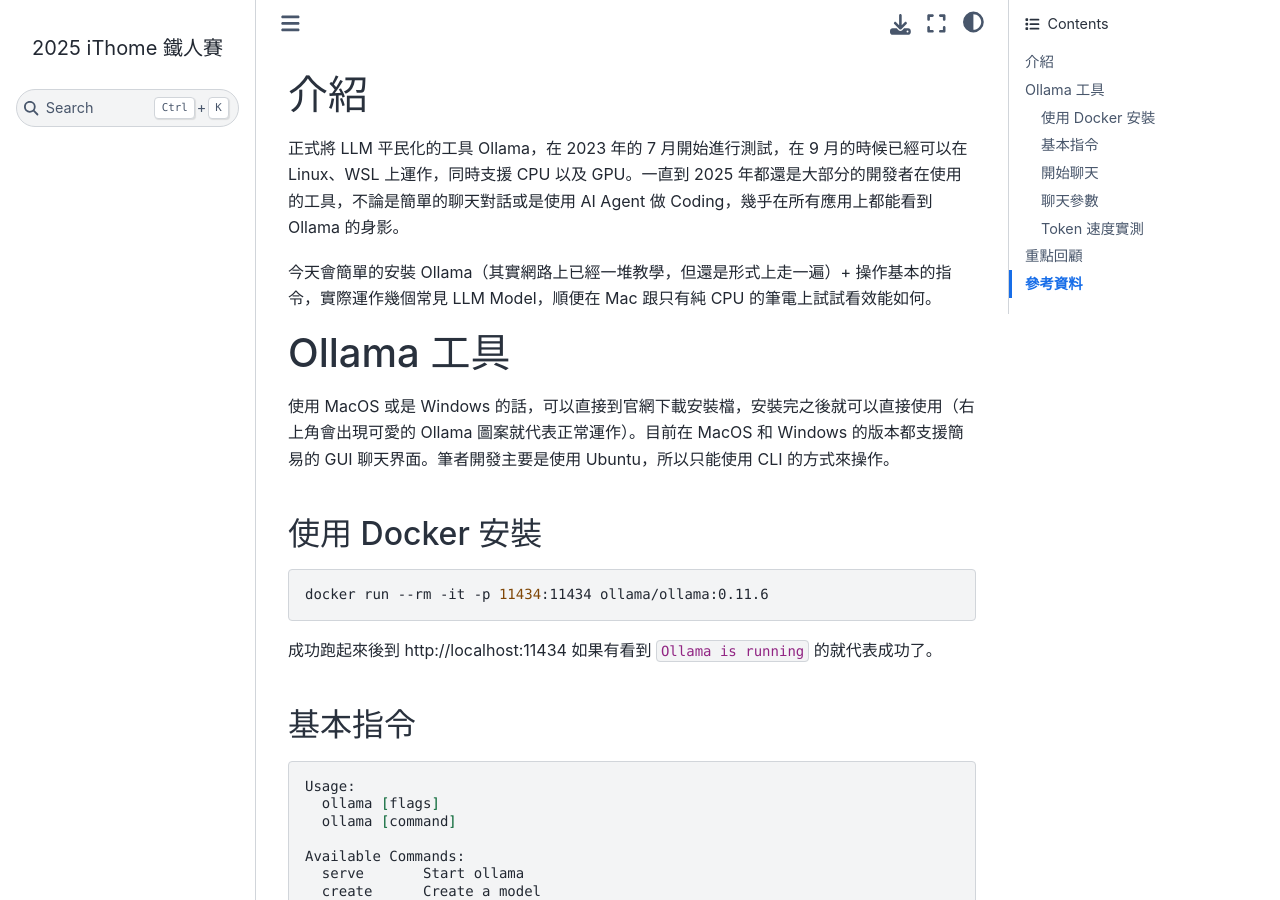
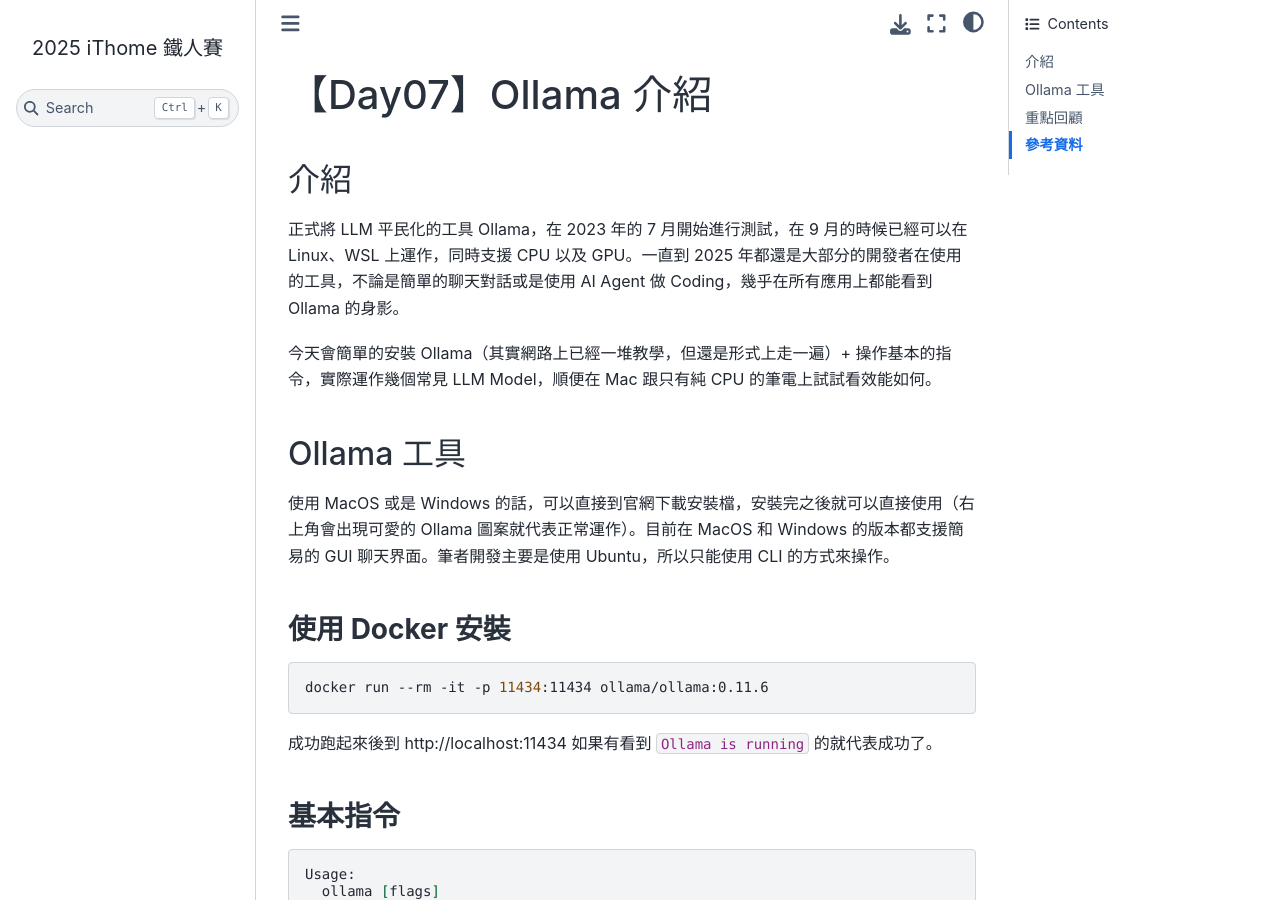
Before and after one commit to hsiangjenli/2025-it-help-ironman, a Sphinx documentation site: the page built from source/challenges/day-07.md, in a window 1280 px wide and 900 px high. Built offline with Sphinx 7.4.7 and the Sphinx Book theme 1.1.4, drawn with Linux system fonts in a browser that asks for light colours; pages that are not in the unit, such as notebooks, are missing from menus.

Commit message:
feat: update day-07.md to improve structure with consistent heading levels and enhance readability

````diff
--- a/source/challenges/day-07.md
+++ b/source/challenges/day-07.md
@@ -1,4 +1,6 @@
-# 介紹
+# 【Day07】Ollama 介紹
+
+## 介紹
 
 <!-- ![20250905224555](https://raw.githubusercontent.com/hsiangjenli/pic-bed/main/images/20250905224555.png) -->
 
@@ -6,13 +8,13 @@
 
 今天會簡單的安裝 Ollama（其實網路上已經一堆教學，但還是形式上走一遍）+ 操作基本的指令，實際運作幾個常見 LLM Model，順便在 Mac 跟只有純 CPU 的筆電上試試看效能如何。
 
-# Ollama 工具
+## Ollama 工具
 
 <!-- ![](https://raw.githubusercontent.com/hsiangjenli/pic-bed/main/images/20250905223721.png) -->
 
 使用 MacOS 或是 Windows 的話，可以直接到官網下載安裝檔，安裝完之後就可以直接使用（右上角會出現可愛的 Ollama 圖案就代表正常運作）。目前在 MacOS 和 Windows 的版本都支援簡易的 GUI 聊天界面。筆者開發主要是使用 Ubuntu，所以只能使用 CLI 的方式來操作。
 
-## 使用 Docker 安裝
+### 使用 Docker 安裝
 
 ```shell
 docker run --rm -it -p 11434:11434 ollama/ollama:0.11.6
@@ -21,7 +23,7 @@
 成功跑起來後到 http://localhost:11434 如果有看到 `Ollama is running` 的就代表成功了。
 
 
-## 基本指令
+### 基本指令
 
 ```shell
 Usage:
@@ -56,9 +58,9 @@
 - `list`：列出所有可用的模型
 - `rm`：刪除模型
 
-## 開始聊天
+### 開始聊天
 
-### 使用 ollama run 運行模型
+#### 使用 ollama run 運行模型
 
 ```shell
 ollama run llama3.2:3b
@@ -66,13 +68,13 @@
 How can I assist you today?
 ```
 
-### 使用 `/bye` 結束對話
+#### 使用 `/bye` 結束對話
 
 ```
 >>> /bye
 ```
 
-## 聊天參數
+### 聊天參數
 
 ```shell
 Usage:
@@ -93,13 +95,13 @@
       OLLAMA_NOHISTORY           Do not preserve readline history
 ```
 
-## Token 速度實測
+### Token 速度實測
 
 - load duration： 模型載入時間
 - prompt eval rate： 輸入 prompt 的 token 速度
 - eval rate： 模型回應的 token 速度
 
-### 模型輸出速度
+#### 模型輸出速度
 
 | 模型          | MacOS - M2（24GB RAM） | Ubuntu 24.04 - Intel® Core™ i5-13500H (40GB RAM) |
 |:--------------|:-----------------------|:---------------------------------------------------|
@@ -125,13 +127,13 @@
 
 </details>
 
-# 重點回顧
+## 重點回顧
 
 - 透過 Docker 起 Ollama 服務
 - 實際在地端運行 LLM，並進行簡單對話
 - 實測在只有 CPU 的環境下運作（M2、Intel Core i5） LLM 的 token 速
 
-# 參考資料
+## 參考資料
 
 - [Ollama Docker image](https://github.com/ollama/ollama/blob/main/docs/docker.md)
 - [All about Timing: A quick look at metrics for LLM serving](https://isaac-chung.github.io/blog/llm-serving)
````
